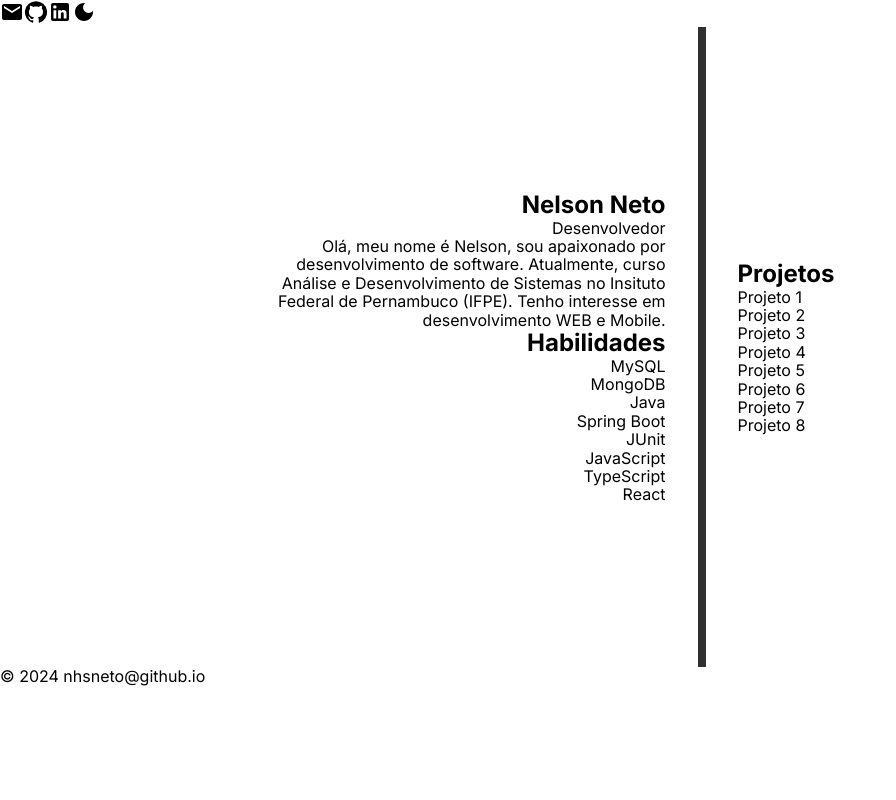
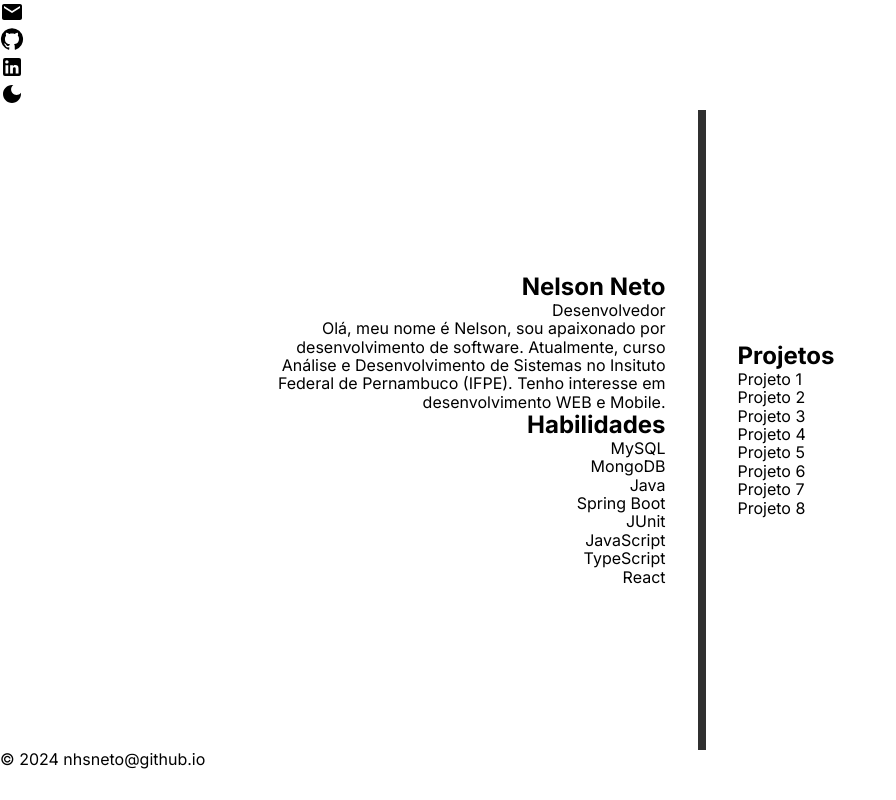
Before and after one commit to nhsneto/my-portfolio, a Next.js app: page / in a window 1280 px wide. Shown: the whole page, without its empty margins (0-896 px from the left). Built offline with nearby package versions, Linux system fonts and the light colour scheme.

Commit message:
Put social icons in a unorderd list

```diff
--- a/app/page.tsx
+++ b/app/page.tsx
@@ -5,10 +5,20 @@ export default function Home() {
   return (
     <div className={styles.container}>
       <header className={styles.header}>
-        <Email />
-        <GitHub />
-        <LinkedIn />
-        <DarkMode />
+        <ul className={styles.socialIcons}>
+          <li>
+            <Email />
+          </li>
+          <li>
+            <GitHub />
+          </li>
+          <li>
+            <LinkedIn />
+          </li>
+          <li>
+            <DarkMode />
+          </li>
+        </ul>
       </header>
 
       <main className={styles.main}>
```
